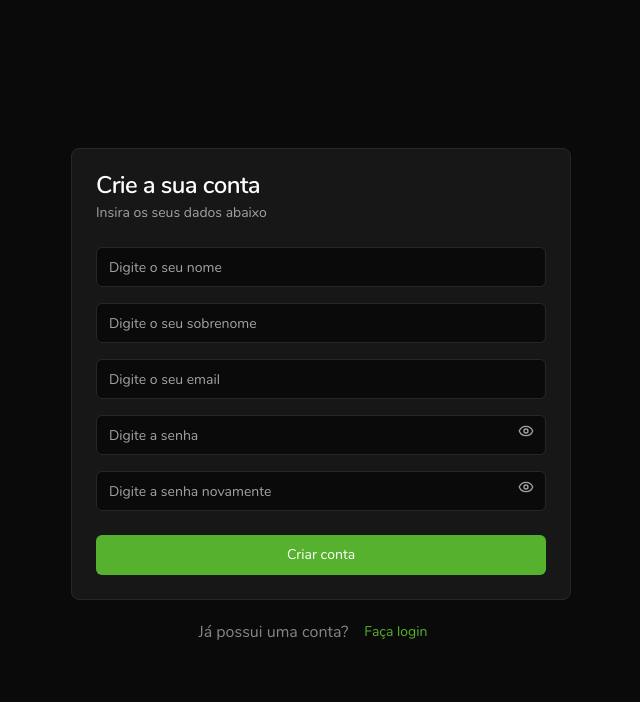
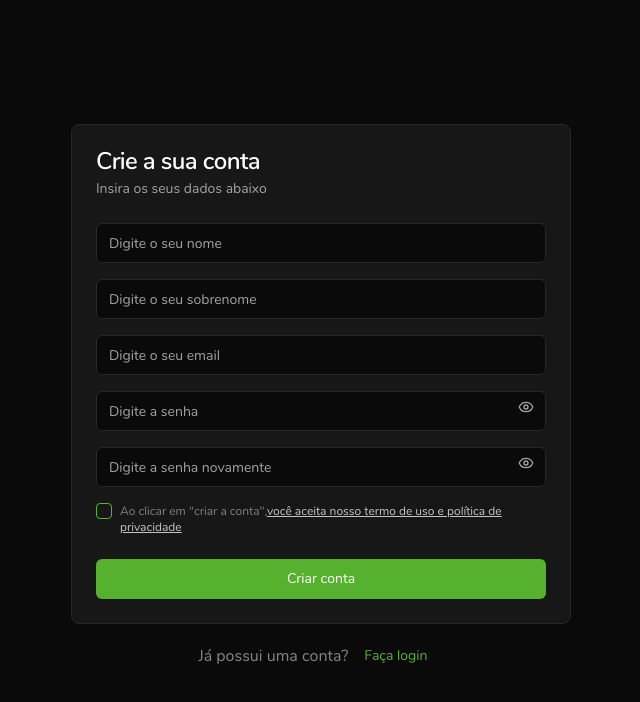
Before and after one commit to Lianoisaac/fintrack, a React (Vite) app: page /signup in a window 1280 px wide. Shown: the top 702 px of the page, without its empty margins (319-959 px from the left). Built offline with nearby package versions, Linux system fonts and the light colour scheme.

Commit message:
feat: checkbox terms use

```diff
--- a/package.json
+++ b/package.json
@@ -10,6 +10,7 @@
     "preview": "vite preview"
   },
   "dependencies": {
+    "@radix-ui/react-checkbox": "^1.3.3",
     "@radix-ui/react-slot": "^1.2.4",
     "class-variance-authority": "^0.7.1",
     "clsx": "^2.1.1",
--- /dev/null
+++ b/src/components/ui/checkbox.jsx
@@ -0,0 +1,22 @@
+import * as React from "react"
+import * as CheckboxPrimitive from "@radix-ui/react-checkbox"
+import { Check } from "lucide-react"
+
+import { cn } from "@/lib/utils"
+
+const Checkbox = React.forwardRef(({ className, ...props }, ref) => (
+  <CheckboxPrimitive.Root
+    ref={ref}
+    className={cn(
+      "grid place-content-center peer h-4 w-4 shrink-0 rounded-sm border border-primary ring-offset-background focus-visible:outline-none focus-visible:ring-2 focus-visible:ring-ring focus-visible:ring-offset-2 disabled:cursor-not-allowed disabled:opacity-50 data-[state=checked]:bg-primary data-[state=checked]:text-primary-foreground",
+      className
+    )}
+    {...props}>
+    <CheckboxPrimitive.Indicator className={cn("grid place-content-center text-current")}>
+      <Check className="h-4 w-4" />
+    </CheckboxPrimitive.Indicator>
+  </CheckboxPrimitive.Root>
+))
+Checkbox.displayName = CheckboxPrimitive.Root.displayName
+
+export { Checkbox }
--- a/src/pages/signup.jsx
+++ b/src/pages/signup.jsx
@@ -8,6 +8,7 @@
   CardHeader,
   CardTitle,
 } from '@/components/ui/card'
+import { Checkbox } from '@/components/ui/checkbox'
 import { Input } from '@/components/ui/input'
 import { Link } from 'react-router'
 
@@ -25,13 +26,28 @@
           <Input placeholder="Digite o seu email" />
           <PasswordInput placeholder="Digite a senha" />
           <PasswordInput placeholder="Digite a senha novamente" />
+
+          <div className="items-top flex space-x-2">
+            <Checkbox id="terms1" />
+            <div className="grid gap-1 leading-none">
+              <label
+                htmlFor="terms"
+                className="text-xs text-muted-foreground opacity-75"
+              >
+                Ao clicar em "criar a conta",
+                <a href="#" className="text-white underline">
+                  você aceita nosso termo de uso e política de privacidade
+                </a>
+              </label>
+            </div>
+          </div>
         </CardContent>
         <CardFooter>
           <Button className="w-full">Criar conta</Button>
         </CardFooter>
       </Card>
       <div className="flex items-center justify-center">
-        <p className="texter-center opacity-50">Já possui uma conta?</p>
+        <p className="text-center opacity-50">Já possui uma conta?</p>
         <Button variant="link" asChild>
           <Link to="/login">Faça login</Link>
         </Button>
```
Also changed, not shown: 1 other file (tests, documents, lock files or other folders).
